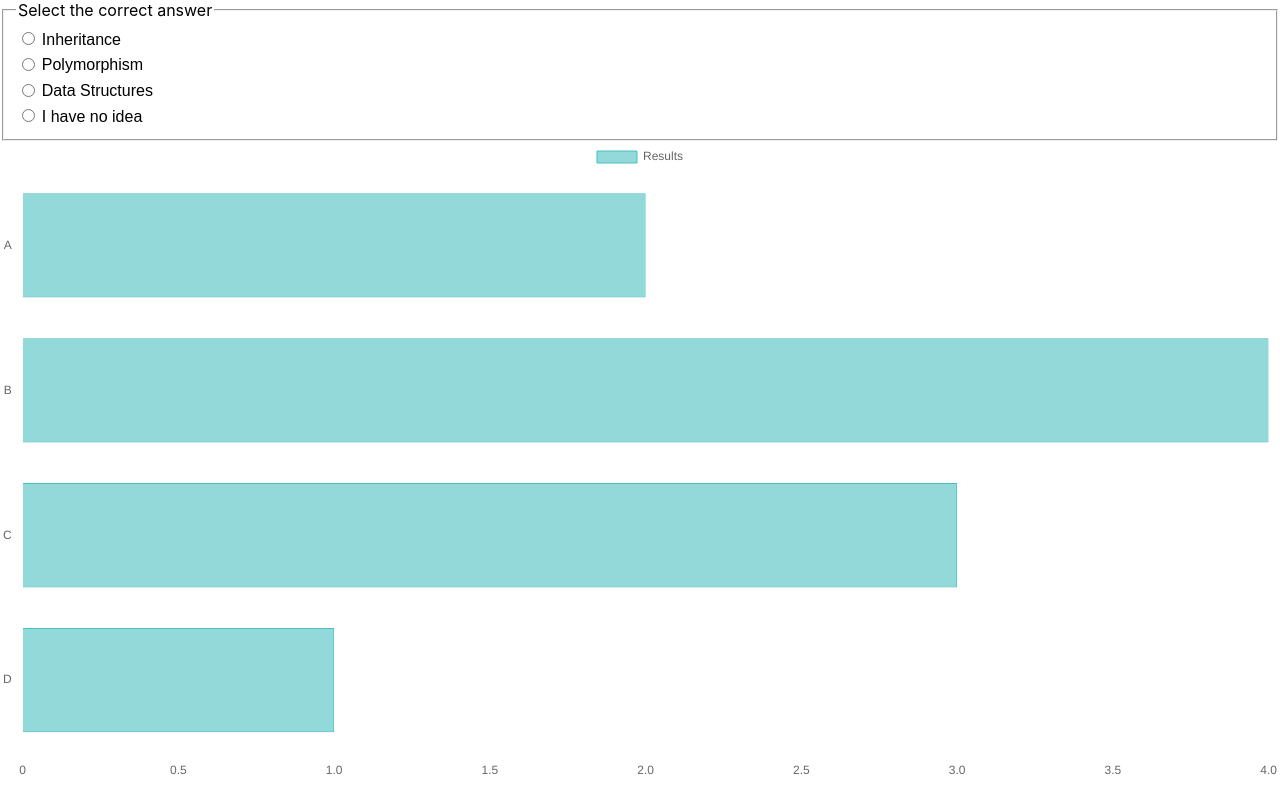
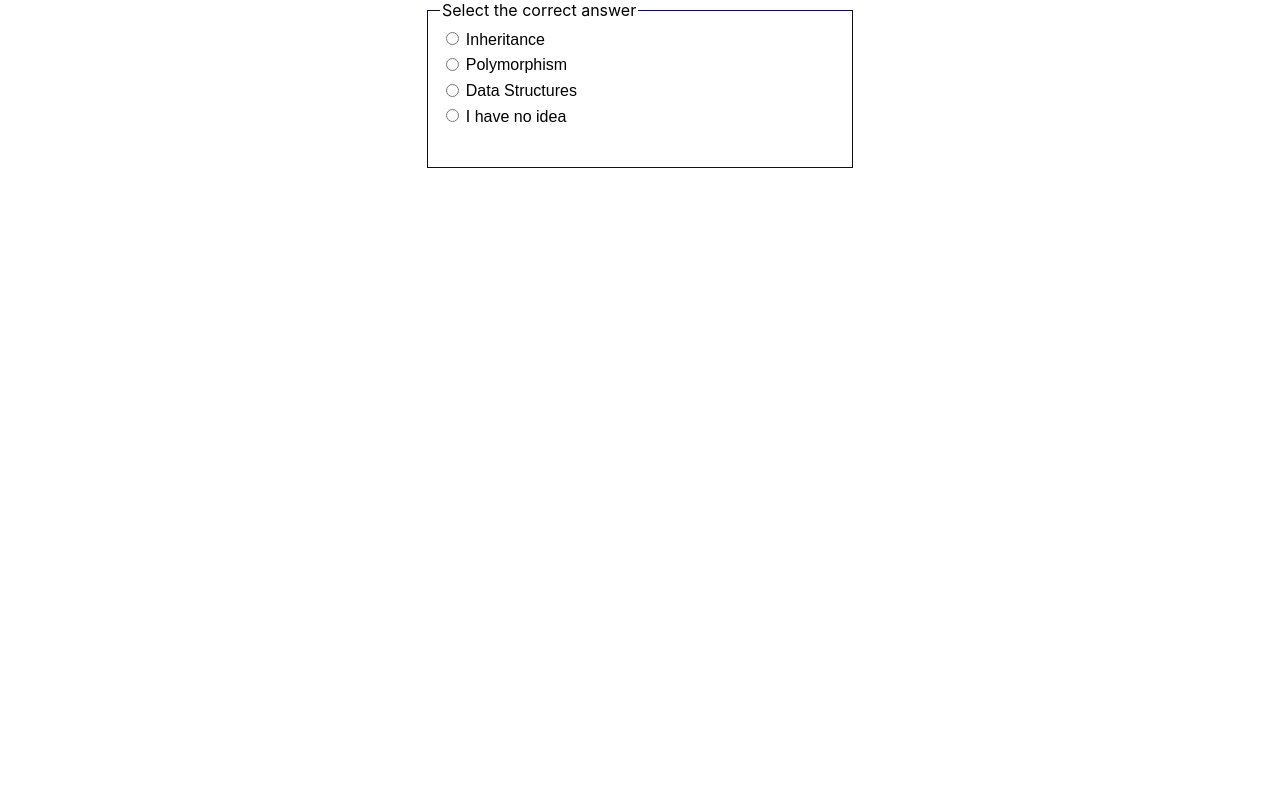
Before and after one commit to blessedchitamba/mcq-react-app, a React (Create React App) app: page / in a window 1280 px wide. Built offline with nearby package versions, Linux system fonts and the light colour scheme.

Commit message:
now works better: displays a poll question, then upon clicking an answer displays the results. also added some extra css

```diff
--- a/src/AnswerForm.js
+++ b/src/AnswerForm.js
@@ -29,12 +29,8 @@ export default function AnswerForm(){
         {id: 2, answer_option: "C", question: "question_1", text: "Data Structures", voter_count: 3},
         {id: 3, answer_option: "D", question: "question_1", text: "I have no idea", voter_count: 1}
     ]);
-    // const options = [
-    //     {id: 0, answer_option: "A", question: "question_1", text: "Inheritance", voter_count: 2},
-    //     {id: 1, answer_option: "B", question: "question_1", text: "Polymorphism", voter_count: 4},
-    //     {id: 2, answer_option: "C", question: "question_1", text: "Data Structures", voter_count: 3},
-    //     {id: 3, answer_option: "D", question: "question_1", text: "I have no idea", voter_count: 1}
-    // ];
+
+    const[checked, setChecked] = useState(false);
 
     const poll_results = options.map(o => {return o.voter_count;});
     const data = {
@@ -91,6 +87,7 @@ export default function AnswerForm(){
                             }
                         })
         setOptions(next_options);
+        setChecked(true);
     }
 
     const elements = options.map(option =>{
@@ -103,15 +100,21 @@ export default function AnswerForm(){
                 />
     });
 
+    let toRender;
+    if(checked){
+        toRender = <Bar data={data} options={chart_options} />;
+    } else {
+        toRender =<>
+                    <legend>Select the correct answer</legend>
+                    {elements}
+                </>
+    }
+
     return (
         <>
             <fieldset>
-                <legend>Select the correct answer</legend>
-                    {elements}
+                {toRender}
             </fieldset>
-            <div>
-                <Bar data={data} options={chart_options} />
-            </div>
         </>
     );
 }
--- a/src/App.css
+++ b/src/App.css
@@ -39,6 +39,14 @@ input {
   margin: 0.4rem;
 }
 
+fieldset {
+  border: 1px solid rgb(4, 16, 56);
+  width: 400px;
+  height: 150px;
+  margin: auto;
+}
+
+
 @keyframes App-logo-spin {
   from {
     transform: rotate(0deg);
```
